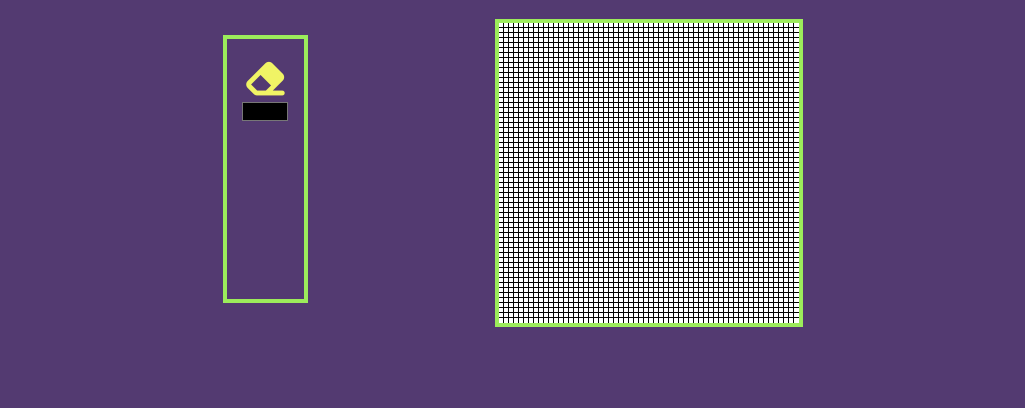
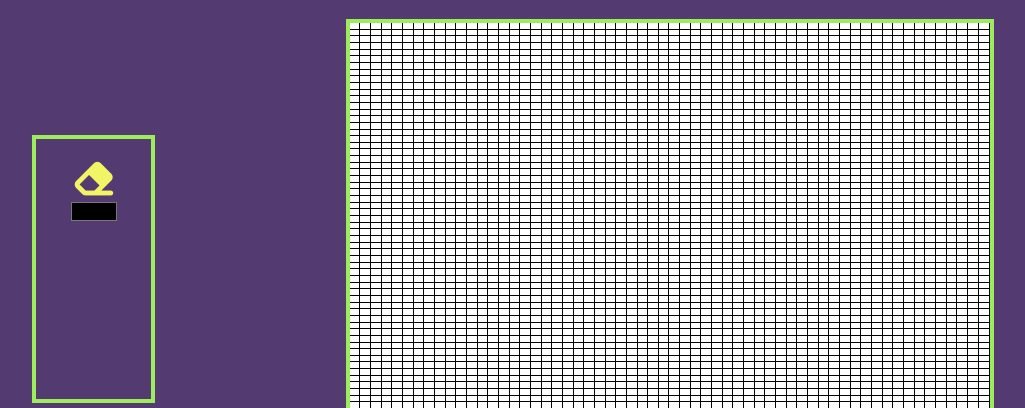
Before and after one commit to bh19cp/Etch-a-Sketch, a plain HTML site: page index.html in a window 1280 px wide. Shown: the part 189-597 px from the top of the page, without its empty margins (129-1154 px from the left). Drawn offline with nearby package versions, Linux system fonts and the light colour scheme.

Commit message:
bigger grid

```diff
--- a/script.js
+++ b/script.js
@@ -4,25 +4,31 @@ const settingsOps = document.querySelectorAll(".settings i");
 let mousedown = false;
 let isErasing = false;
 
-
 loadGrid(DEFAULTSIZE);
 
-document.addEventListener("mousedown", () => mousedown = true);
-document.addEventListener("mouseup", () => mousedown = false);
+document.addEventListener("mousedown", () => (mousedown = true));
+document.addEventListener("mouseup", () => (mousedown = false));
 
 function loadGrid(size) {
+  let container = document.getElementById("container");
+
+  // Using offsetWidth and offsetHeight
+  let offsetWidth = container.offsetWidth;
+  let offsetHeight = container.offsetHeight;
 
   for (let i = 0; i < DEFAULTSIZE * DEFAULTSIZE; i++) {
     let div = document.createElement("div");
     div.classList.add("grid");
     div.setAttribute("onmouseover", "changeColor(this)");
-        div.setAttribute("style",  `width: ${300/size}px ; height: ${300/size}px` );
+    div.setAttribute(
+      "style",
+      `width: ${offsetWidth / size}px ; height: ${offsetHeight / size}px`
+    );
     document.getElementById("container").appendChild(div);
-    };
+  }
 }
 
 function changeColor(square) {
   console.log(`color changed :  ${mousedown} on ${square}`);
-    if(mousedown)
-        square.style.backgroundColor = "black";
+  if (mousedown) square.style.backgroundColor = "black";
 }
--- a/style.css
+++ b/style.css
@@ -1,14 +1,14 @@
-*{
+* {
   margin: 0;
   border: 0;
   padding: 0;
-    color:#F0F465;
+  color: #f0f465;
   font-family: monospace;
-    background-color:#533A71;
+  background-color: #533a71;
   text-decoration: none;
 }
 
-header{
+header {
   height: 20vh;
   display: grid;
   justify-content: center;
@@ -17,7 +17,7 @@ header{
   font-size: x-large;
 }
 
-main{
+main {
   width: 100vw;
   display: flex;
   align-items: center;
@@ -25,12 +25,12 @@ main{
   margin-bottom: 5%;
 }
 
-.play-zone{
-    width: 60vw;
+.play-zone {
+  width: 90vw;
   display: flex;
 }
 
-.settings{
+.settings {
   margin: auto;
   display: flex;
   flex-direction: column;
@@ -40,31 +40,31 @@ main{
   width: 10%;
   height: 240px;
   font-size: 3rem;
-    border: 4px #9CEC5B solid;
+  border: 4px #9cec5b solid;
 }
 
 #container {
   top: 30px;
-	outline:4px solid #9CEC5B ;
+  outline: 4px solid #9cec5b;
   font-size: 0;
-	margin:auto;
-	height:300px;
-	max-width:300px;
+  margin: auto;
+  height: 50vh;
+  width: 50vw;
   padding: 0;
   border: none;
 }
 
-.grid{
+.grid {
   background-color: white;
   display: inline-block;
-    outline:1px solid #000;
+  outline: 1px solid #000;
 }
 
-.grid-square{
-    display:inline-table;
+.grid-square {
+  display: inline-table;
 }
 
-footer{
+footer {
   gap: 1rem;
   width: 100vw;
   height: 10vh;
```
Lines whose indentation alone changed are shown as unchanged.
